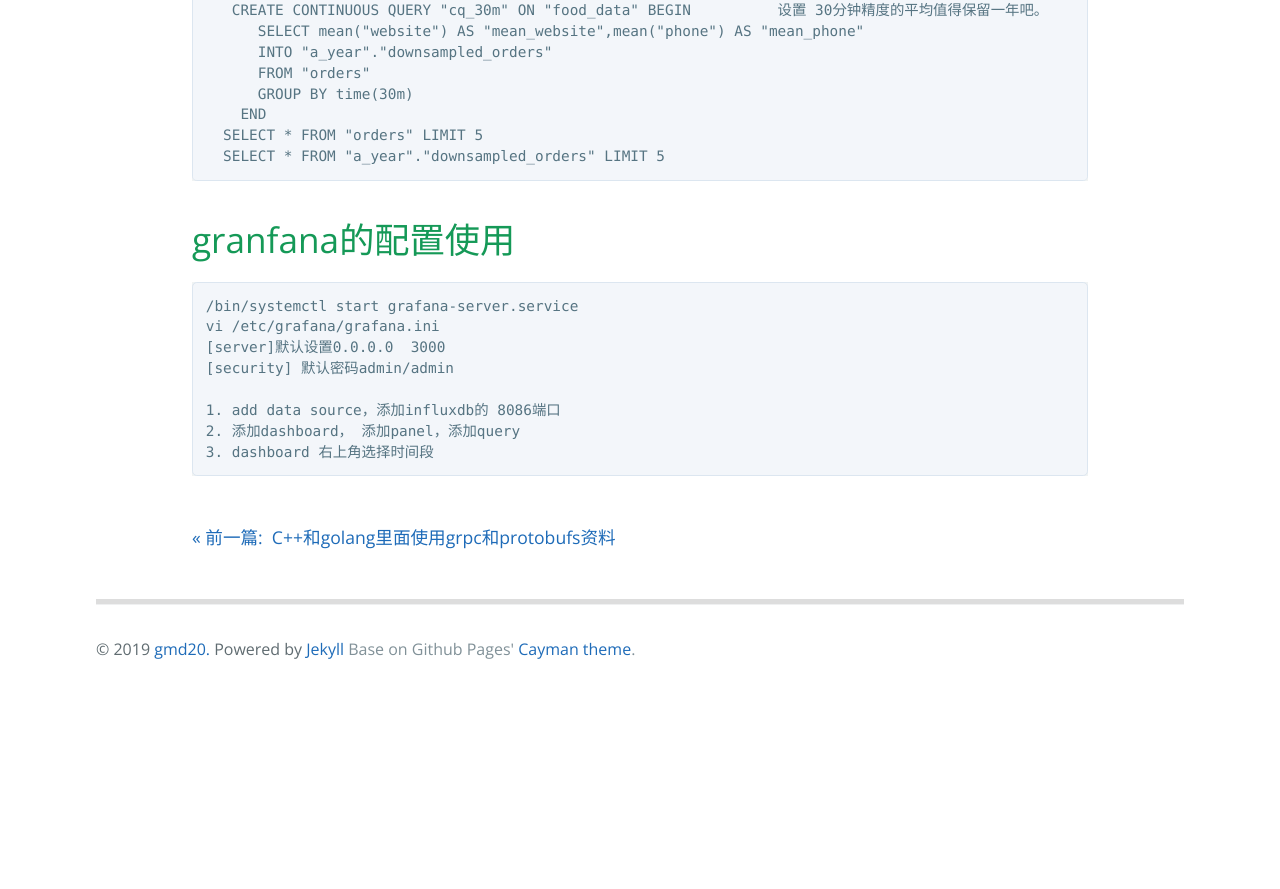
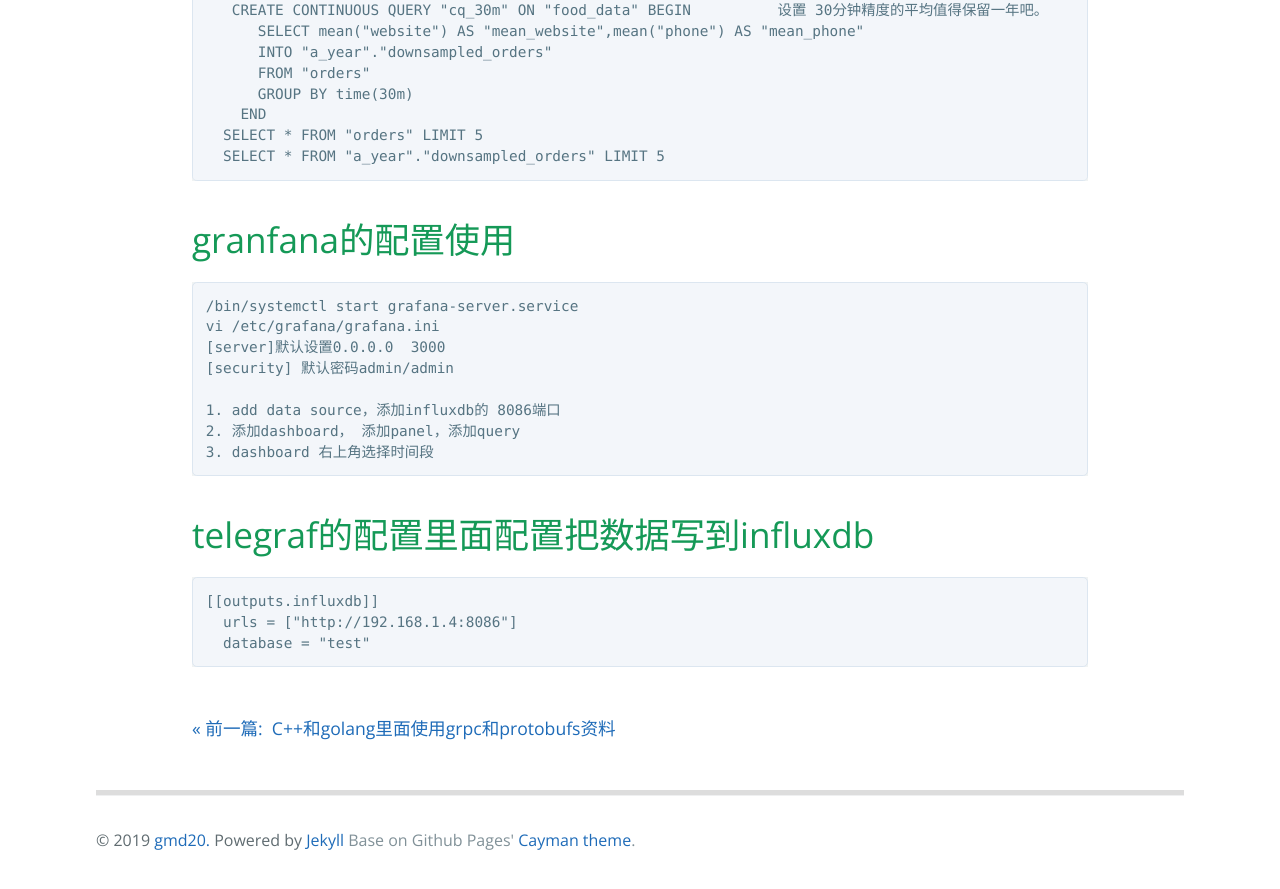
Before and after one commit to gmd20/gmd20.github.io, a Jekyll site: the page built from _posts/2019-06-27-influxdb-grafana-telegraf的监控的安装配置.markdown, in a window 1280 px wide and 900 px high, scrolled down 1162 px. Shown: the top 889 px of the window. Built offline with Jekyll 4.4.1, drawn with Linux system fonts in a browser that asks for light colours; comment, search, counter and statistics services are not loaded; before the commit the page ends 1871 px from its top, so only the background shows below that.

Commit message:
Update 2019-06-27-influxdb-grafana-telegraf的监控的安装配置.markdown

````diff
--- a/_posts/2019-06-27-influxdb-grafana-telegraf的监控的安装配置.markdown
+++ b/_posts/2019-06-27-influxdb-grafana-telegraf的监控的安装配置.markdown
@@ -45,3 +45,10 @@ vi /etc/grafana/grafana.ini
 2. 添加dashboard， 添加panel，添加query
 3. dashboard 右上角选择时间段
 ```
+
+# telegraf的配置里面配置把数据写到influxdb
+```text
+[[outputs.influxdb]]
+  urls = ["http://192.168.1.4:8086"]
+  database = "test"
+```
````
